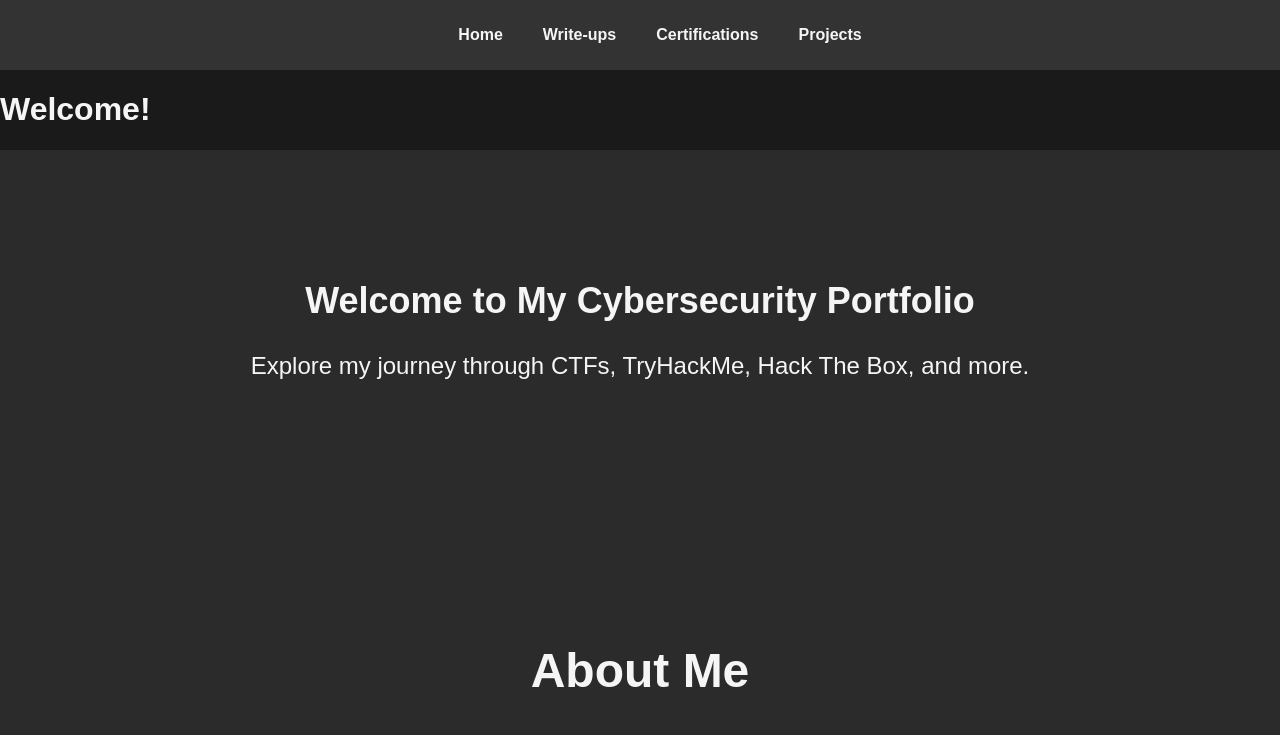
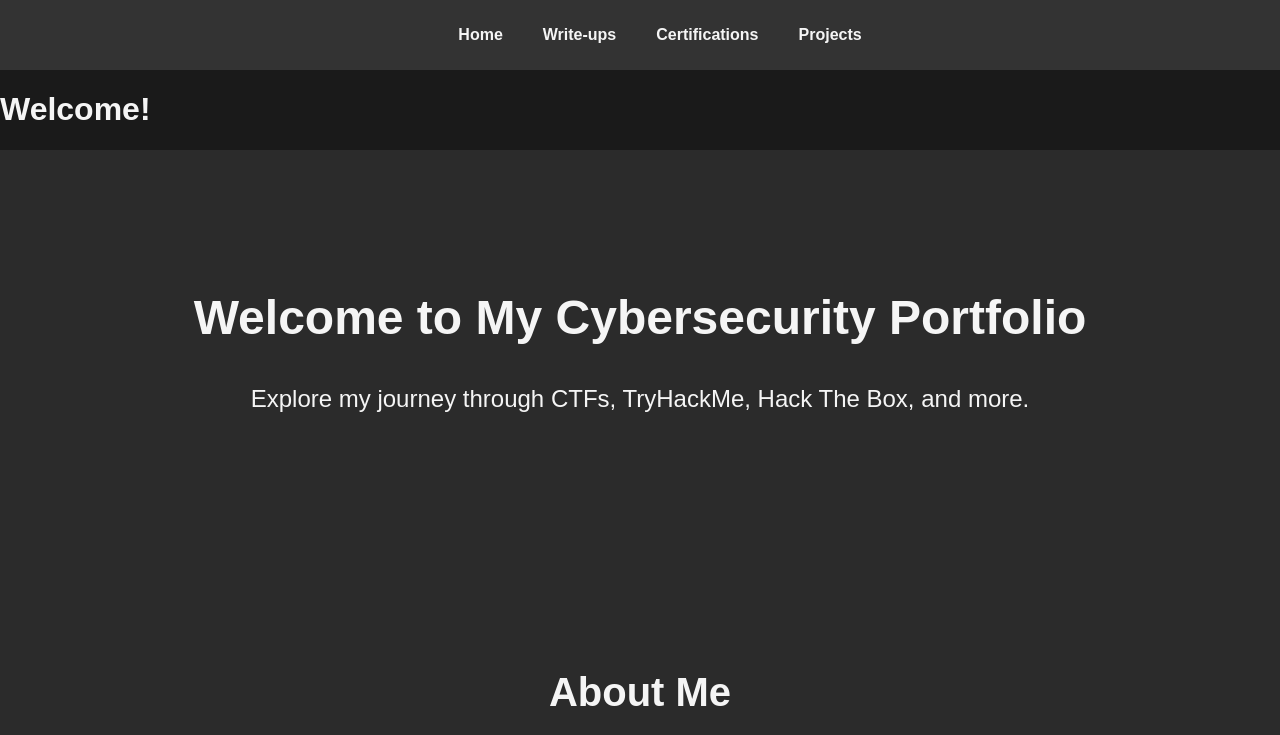
Before and after one commit to TylerMorrow16/SecurityJourney, a plain HTML site: page index.html in a window 1280 px wide. Shown: the top 735 px of the page. Drawn offline with Linux system fonts and the light colour scheme.

Commit message:
made h2 separate from h1

```diff
--- a/styles.css
+++ b/styles.css
@@ -33,8 +33,12 @@ nav ul li a {
     background-color: #2b2b2b;
 }
 
-#welcome, #about h1,h2{
+#welcome h1 {
     font-size: 3rem;
+}
+
+#about h2 {
+    font-size: 2.5rem;
 }
 
 #welcome, #about p {
```
